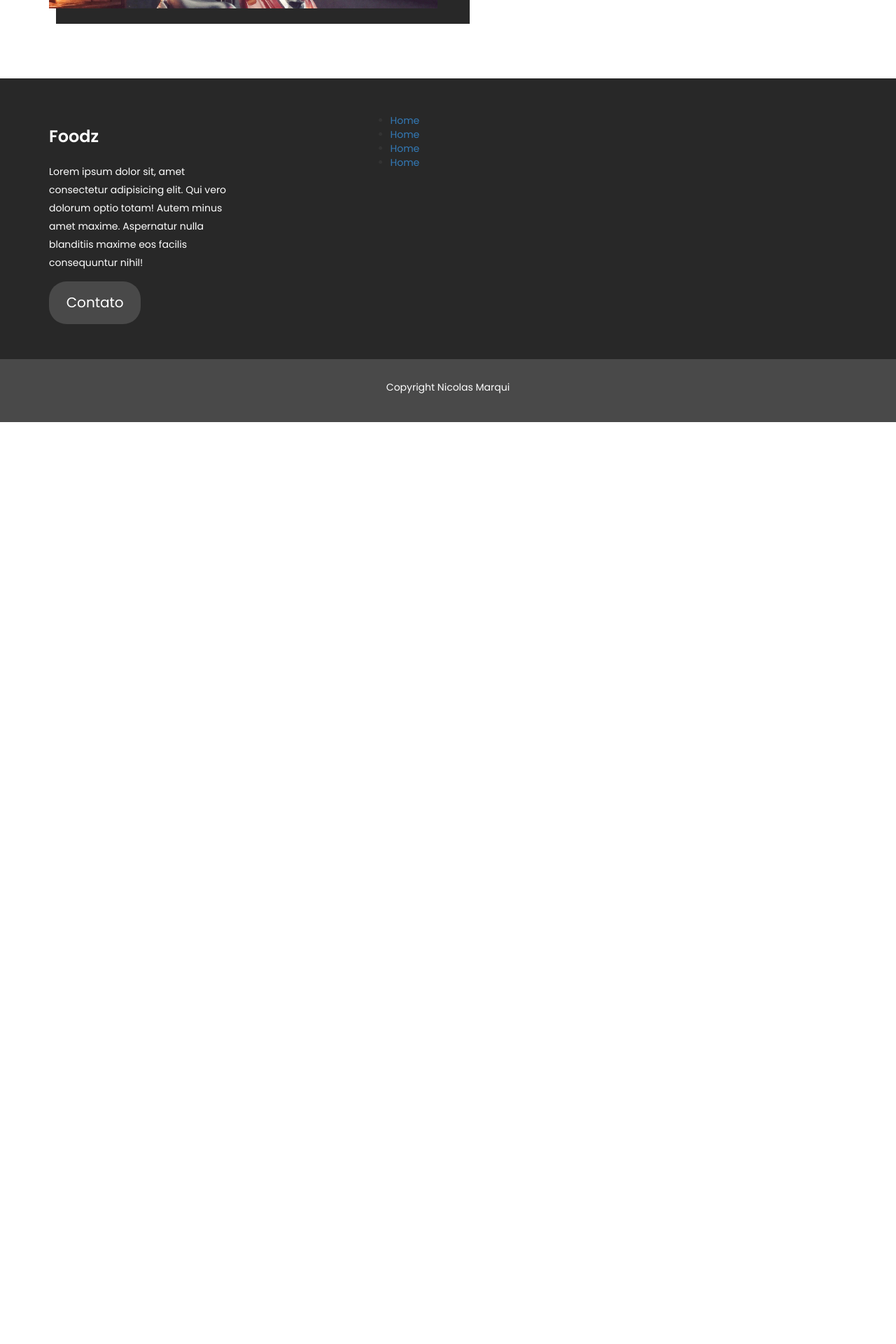
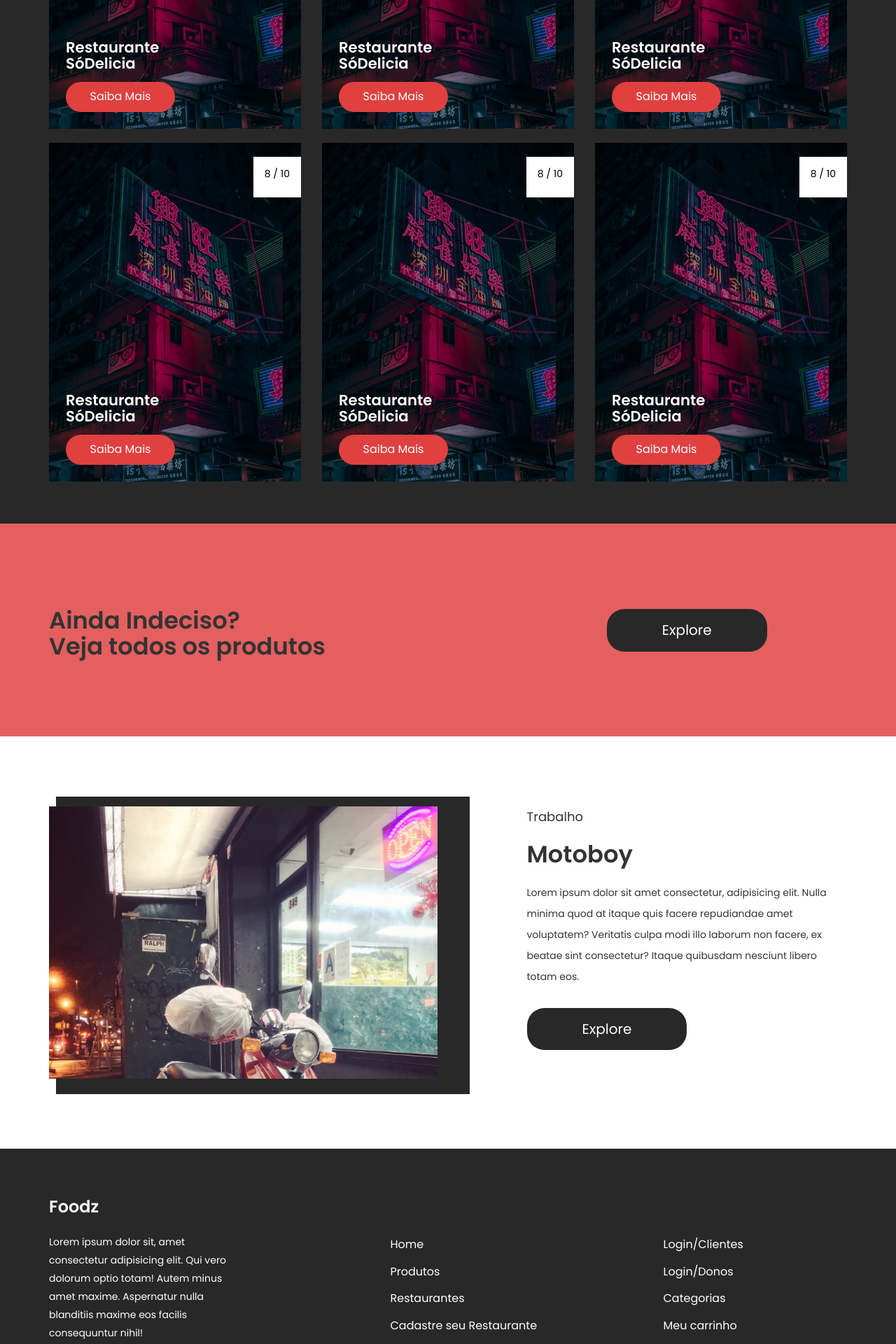
Before and after one commit to NicolasMarqui/Foodz, a Django app: page / in a window 1280 px wide. Shown: the part 3480-5400 px from the top of the page at 70% size. Before the commit the page ends 4083 px from the top, so only its background shows below. Run offline with Django 3.2, Linux system fonts and the light colour scheme; some libraries are stand-ins or nearby versions.

Commit message:
HomePage done

```diff
--- a/delivery/static/styles.css
+++ b/delivery/static/styles.css
@@ -217,6 +217,29 @@ header .header .menu ul li.not-hover:hover::before {
   content: none;
 }
 
+.fixed-nav {
+  position: fixed;
+  left: 0;
+  right: 0;
+  top: 0;
+  -webkit-transition: 0.5s ease-in-out;
+  transition: 0.5s ease-in-out;
+  background-color: #fff;
+}
+
+.fixed-nav .header h1 a {
+  color: #000;
+}
+
+.fixed-nav .header .menu ul li a {
+  padding: 10px 16px;
+  color: #000;
+}
+
+.fixed-nav .header .cadastra-restaurante {
+  padding: 5px 16px !important;
+}
+
 .banner-home {
   height: 550px;
   background-color: #000;
@@ -251,6 +274,13 @@ header .header .menu ul li.not-hover:hover::before {
   padding: 14px;
   margin: 20px auto;
   outline: none;
+}
+
+.banner-home .center-form form input:focus {
+  outline: none !important;
+  border: 2px solid #E04040;
+  -webkit-box-shadow: 0 0 10px #719ECE;
+          box-shadow: 0 0 10px #719ECE;
 }
 
 .banner-home .center-form form button {
@@ -706,6 +736,63 @@ header .header .menu ul li.not-hover:hover::before {
 
 .wrapper-restaurantes h2 {
   color: #fff;
+  margin-bottom: 30px;
+}
+
+.wrapper-restaurantes a {
+  text-decoration: none;
+}
+
+.wrapper-restaurantes .melhores-restaurantes {
+  height: 484px;
+  width: 100%;
+  background-image: url("./assets/example.jpg");
+  margin: 10px 25px 10px 0;
+  position: relative;
+}
+
+.wrapper-restaurantes .melhores-restaurantes .rest-down {
+  position: absolute;
+  bottom: 0;
+  left: 0;
+  right: 0;
+  padding: 24px;
+}
+
+.wrapper-restaurantes .melhores-restaurantes .rest-down h3 {
+  color: #fff;
+  font-size: calc(1.3375rem + 1.05vw);
+  font-weight: 600;
+}
+
+@media (min-width: 1200px) {
+  .wrapper-restaurantes .melhores-restaurantes .rest-down h3 {
+    font-size: 2.125rem;
+  }
+}
+
+.wrapper-restaurantes .melhores-restaurantes .rest-down .bt {
+  margin-top: 15px;
+  font-size: 16px;
+  padding: 10px;
+  background-color: #E04040;
+}
+
+.wrapper-restaurantes .melhores-restaurantes .rest-down .bt:hover {
+  color: #fff;
+  background-color: #e76c6c;
+}
+
+.wrapper-restaurantes .melhores-restaurantes .top-nota {
+  position: absolute;
+  top: 20px;
+  right: 0;
+  background-color: #fff;
+  padding: 14px 16px;
+}
+
+.wrapper-restaurantes .melhores-restaurantes .top-nota p {
+  color: #000;
 }
 
 .wrapper-indeciso {
@@ -798,6 +885,22 @@ footer .footer .fot-top .bt:hover {
   background-color: #636363;
 }
 
+footer .footer .fot-top ul li {
+  padding: 8px 0;
+}
+
+footer .footer .fot-top ul li a {
+  text-decoration: none;
+  color: #fff;
+  font-size: 16px;
+  display: block;
+}
+
+footer .footer .fot-top ul li:hover a {
+  -webkit-transform: scale(1.15);
+          transform: scale(1.15);
+}
+
 footer .footer .fot-bottom {
   background-color: #494949;
   padding: 30px 0;
@@ -805,6 +908,32 @@ footer .footer .fot-bottom {
 
 footer .footer .fot-bottom p {
   color: #fff;
-  text-align: center;
+  font-size: 14px;
+}
+
+.banner-interno {
+  width: 100%;
+  height: 335px;
+  background-position: center;
+  background-size: cover;
+  position: relative;
+}
+
+.banner-interno .over {
+  background-color: rgba(0, 0, 0, 0.5);
+}
+
+.breadcumb {
+  position: absolute;
+  bottom: 0;
+  left: 0;
+}
+
+.breadcumb h1 {
+  color: #fff;
+}
+
+.show-produtos-wrapper .bt {
+  margin-left: 0 !important;
 }
 /*# sourceMappingURL=styles.css.map */
--- a/delivery/templates/includes/footer.html
+++ b/delivery/templates/includes/footer.html
@@ -5,9 +5,9 @@
                 <div class="fot-top">
                     <div class="container">
 
-                        <div class="row">
+                        <div class="row fs-0">
 
-                            <div class="col-xs-12 col-md-3">
+                            <div class="col-xs-12 col-md-3 col-in-block ">
                                 <h3>Foodz</h3>
 
                                 <p>Lorem ipsum dolor sit, amet consectetur adipisicing elit. Qui vero dolorum optio totam! Autem minus amet maxime. Aspernatur nulla blanditiis maxime eos facilis consequuntur nihil!</p>
@@ -15,15 +15,23 @@
                                 <a href="#" class="bt">Contato</a>
                             </div>
 
-                            <div class="col-xs-12 col-md-7 col-md-offset-2">
+                            <div class="col-xs-12 col-md-3 col-md-offset-2 col-in-block v-middle">
                                 <ul>
-                                    <li><a href="#">Home</a></li>
-                                    <li><a href="#">Home</a></li>
-                                    <li><a href="#">Home</a></li>
-                                    <li><a href="#">Home</a></li>
+                                    <li><a href="/">Home</a></li>
+                                    <li><a href="#">Produtos</a></li>
+                                    <li><a href="#">Restaurantes</a></li>
+                                    <li><a href="#">Cadastre seu Restaurante</a></li>
                                 </ul>
                             </div>
 
+                            <div class="col-xs-12 col-md-3 col-in-block col-md-offset-1 v-middle">
+                                    <ul>
+                                        <li><a href="#">Login/Clientes</a></li>
+                                        <li><a href="#">Login/Donos</a></li>
+                                        <li><a href="#">Categorias</a></li>
+                                        <li><a href="#">Meu carrinho</a></li>
+                                    </ul>
+                                </div>
                         </div>
 
                     </div>
@@ -31,7 +39,17 @@
 
                 <div class="fot-bottom">
                     <div class="container">
-                        <p>Copyright Nicolas Marqui</p>
+                        <div class="row">
+
+                            <div class="col-xs-12 col-md-6 text-left">
+                                <p>&copy; Copyright Nicolas Marqui</p>
+                            </div>
+
+                            <div class="col-xs-12 col-md-6 text-right">
+                                <p>Desenvolvido para o PI do 4° Semestre de ADS</p>
+                            </div>
+
+                        </div>
                     </div>
                 </div>
             </div>
--- a/delivery/templates/includes/header.html
+++ b/delivery/templates/includes/header.html
@@ -19,9 +19,9 @@
             <header>
                 <div class="header">
                     <div class="container">
-                        <div class="row">
+                        <div class="row fs-0">
 
-                            <div class="col-xs-6 col-sm-2 col-lg-1 col-in-block">
+                            <div class="col-xs-6 col-sm-2 col-in-block">
                                 <h1><a href="/">Foodz</a></h1>
                             </div>
 
--- a/delivery/templates/index.html
+++ b/delivery/templates/index.html
@@ -11,7 +11,7 @@
 
             <form action="">
                 {% csrf_token %}
-                <input type="text" placeholder="Restaurantes/produtos">
+                <input type="text" placeholder="Restaurantes/produtos" id="banner-input">
 
                 <button>Pesquisar</button>
             </form>
@@ -179,9 +179,23 @@
 
                 <div class="col-xs-12 col-md-4">
 
-                    <div class="melhores-restaurantes">
+                    <a href="#">
+                        <div class="melhores-restaurantes rest-1">
 
-                    </div>
+                            <div class="over"></div>
+
+                            <div class="top-nota">
+                                <p>8 / <span>10</span></p>
+                            </div>
+
+                            <div class="rest-down">
+                                <h3>Restaurante <br> SóDelicia </h3>
+
+                                <a href="#" class="bt">Saiba Mais</a>
+                            </div>
+
+                        </div>
+                    </a>
 
                 </div>
 
--- a/delivery/urls.py
+++ b/delivery/urls.py
@@ -3,4 +3,5 @@ from . import views
 
 urlpatterns = [
     path('', views.home, name="Home"),
+    path('produtos/', views.produtos, name="Produtos"),
 ]
--- a/delivery/views.py
+++ b/delivery/views.py
@@ -10,3 +10,12 @@ def home(request):
             'range': range(9),
         }
     )
+
+def produtos(request):
+    return render(
+        request,
+        'produtos.html',
+        {
+            'range': range(9)
+        }
+    )
```
Also changed, not shown: delivery/static/script.js (+9 -0 lines), delivery/templates/produtos.html (added, +38 -0 lines), delivery/static/assets/burguer.jpg (added).
